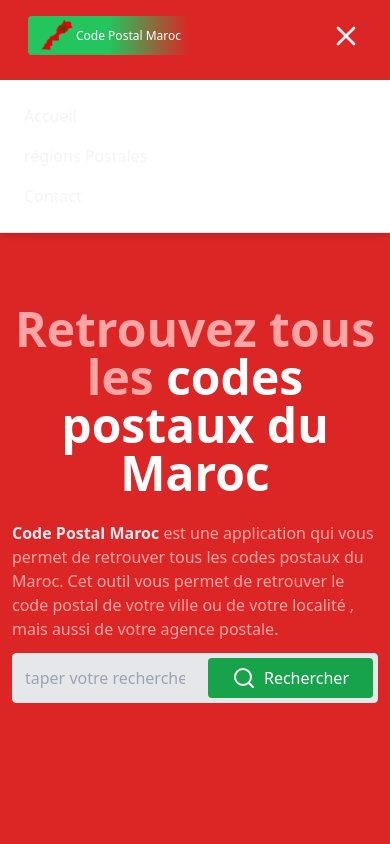
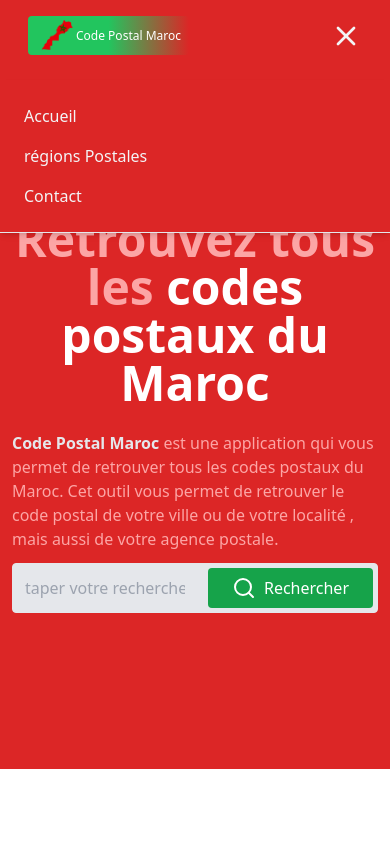
Before and after one commit to ibra1987/code-postal-maroc, a Next.js app: page / in a window 390 px wide. Both pictures are taken after a click on the icon 346 px from the left and 35 px from the top of the page. Shown: the top 844 px of the page. Built offline with nearby package versions, Linux system fonts and the light colour scheme.

Commit message:
fix error in search

```diff
--- a/app/components/Regions.tsx
+++ b/app/components/Regions.tsx
@@ -24,6 +24,7 @@ const Regions = () => {
         {Object.keys(regionsPostales).map((region, index) => {
           return (
             <Link
+            key={region}
               className="font-medium   "
               href={`/regions-postales/${region.toLowerCase()}`}
             >
--- a/app/components/SearchForm.tsx
+++ b/app/components/SearchForm.tsx
@@ -1,36 +1,42 @@
-"use client"
-import { SearchIcon } from "lucide-react"
-import Link from "next/link"
-import { ChangeEvent, useState } from "react"
+"use client";
+import { SearchIcon} from "lucide-react";
+import Link from "next/link";
+import { ChangeEvent, useState } from "react";
+
+const SearchForm = () => {
+  const [searchInput, setSearchInput] = useState<string>("");
+
+  const onchange = (e: ChangeEvent<HTMLInputElement>) => {
+    setSearchInput(e.target.value);
+  };
+
+  return (
+    <div className="w-full flex flex-col justify-start items-center relative">
+      <form className="w-full md:w-3/5 border  p-1 rounded bg-gray-200 my-3 ">
+        <div className="w-full flex justify-between items-center">
+          <input
+            name="search"
+            value={searchInput}
+            id="search"
+            onChange={onchange}
+            placeholder="taper votre recherche ici"
+            type="search"
+            className="w-full  bg-inherit outline-none border-gray-300 py-1 px-2 rounded"
+          />
+
+          <Link
+            className="flex gap-2 items-center bg-green-600 text-white rounded py-2 px-6 hover:bg-green-700"
+            href={`${!searchInput ? "/" : `/recherche?q=${searchInput}`}`}
+          >
+            <SearchIcon />
+            Rechercher
+          </Link>
+        </div>
+      </form>
 
 
+    </div>
+  );
+};
 
-
-
-
-const SearchForm = () => {
-  const [searchInput,setSearchInput]=useState<string>("")
-  const [error,setError]=useState("")
-
-  const onchange =(e:ChangeEvent<HTMLInputElement>)=>{
-    if(!e.target.value){
-      setError("Veuillez saisir votre recherche")
-    }
-    setSearchInput(e.target.value)
-  }
-
-  return (
-    <form className="w-full md:w-3/5 border  p-1 rounded bg-gray-200 my-3 flex">
-
-                 <input name="search" value={searchInput} id="search" onChange={onchange} placeholder="taper votre recherche ici" type="search" className="w-full  bg-inherit outline-none border-gray-300 py-1 px-2 rounded"/>
-
-
-     <Link className="flex gap-2 items-center bg-green-600 text-white rounded py-2 px-6 hover:bg-green-700" href={`/recherche?q=${searchInput}`}>
-     <SearchIcon/>Rechercher
-     </Link>
-
-    </form>
-  )
-}
-
-export default SearchForm
+export default SearchForm;
--- a/app/components/header/Header.tsx
+++ b/app/components/header/Header.tsx
@@ -16,9 +16,7 @@ const Header = () => {
 
                <Nav/>
               </div>
-              <div className="md:hidden w-full">
-                <Search/>
-              </div>
+
 
 
 
--- a/app/components/header/Nav.tsx
+++ b/app/components/header/Nav.tsx
@@ -32,21 +32,21 @@ const Nav = () => {
      {show &&   <X size={32 } onClick={()=>setShow(false)} className="block lg:hidden"/>}
 
       {show && (
-              <nav className="w-full fixed top-20 left-0 z-20 bg-white border-b  shadow-md p-6 flex lg:hidden">
+              <nav className="w-full fixed top-20 left-0 z-20 bg-red-600 border-b  shadow-md p-6 flex lg:hidden">
               <ul className="flex flex-col justify-start items-start   gap-4">
                 <li>
-                  <Link onClick={()=>setShow(false)} className=" border-b border-b-transparent hover:border-b-red-400 py-2" href="/">
+                  <Link onClick={()=>setShow(false)} className=" border-b border-b-transparent hover:border-b-red-300 py-2" href="/">
                     Accueil
                   </Link>
                 </li>
                 <li>
-                  <Link  onClick={()=>setShow(false)}  className=" border-b border-b-transparent hover:border-b-red-400 py-2" href="/regions-postales-maroc">
+                  <Link  onClick={()=>setShow(false)}  className=" border-b border-b-transparent hover:border-b-red-300 py-2" href="/regions-postales-maroc">
 
                   régions Postales
                             </Link>
                 </li>
                 <li>
-                  <Link  onClick={()=>setShow(false)} className=" border-b border-b-transparent hover:border-b-red-400 py-2" href="/contact">
+                  <Link  onClick={()=>setShow(false)} className=" border-b border-b-transparent hover:border-b-red-300 py-2" href="/contact">
 
                     Contact
                   </Link>
--- a/app/recherche/page.tsx
+++ b/app/recherche/page.tsx
@@ -1,6 +1,5 @@
 import codes from "@/assets/codes"
-import { ChevronRight } from "lucide-react"
-import Link from "next/link"
+
 
 
 
```
